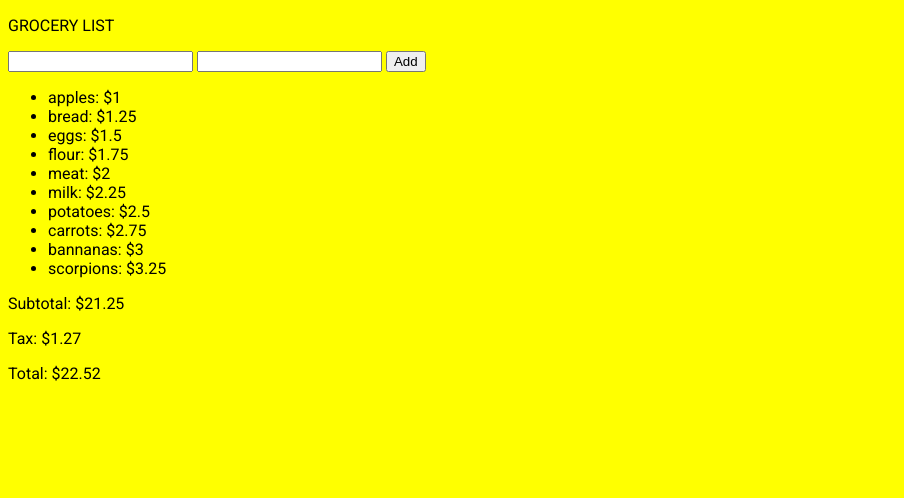
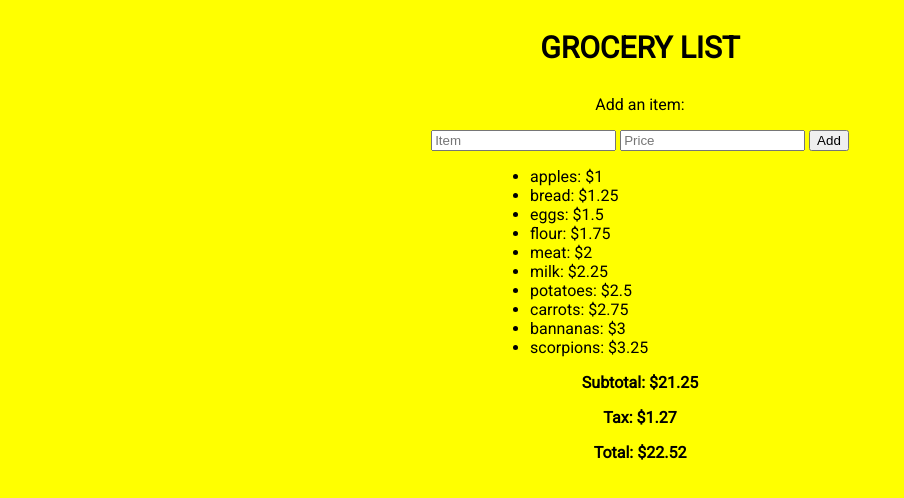
Before and after one commit to DYLD0GE/Lab-8, a plain HTML site: page index.html in a window 1280 px wide. Shown: the whole page, without its empty margins (0-904 px from the left). Drawn offline with Linux system fonts and the light colour scheme.

Commit message:
added some css

```diff
--- a/index.html
+++ b/index.html
@@ -7,15 +7,18 @@
     <link rel="stylesheet" href="style.css">
   </head>
   <body>
+  <section>
     <p>GROCERY LIST</p>
-    <input type="text" id="name">
-    <input type="text" id="price">
+    <p>Add an item:</p>
+    <input type="text" id="name" placeholder="Item">
+    <input type="text" id="price" placeholder="Price">
     <button type="button" id="add">Add</button>
     <p id='cont'>
     </p>
     <p id='p1'></p>
     <p id='p2'></p>
     <p id='p3'></p>
+  </section>
     <script type="text/javascript" src='script.js'></script>
   </body>
 </html>
--- a/style.css
+++ b/style.css
@@ -1,4 +1,20 @@
 body {
   background-color: yellow;
   font-family: 'Roboto', sans-serif;
+  text-align: center;
 }
+p {
+  display:block;
+}
+#p1, #p2, #p3 {
+  font-weight: bold;
+}
+p:first-child {
+  font-size: 30px;
+  font-weight: bold;
+}
+#cont {
+  width: 300px;
+  margin: 0 auto;
+  text-align:left;
+}
```
